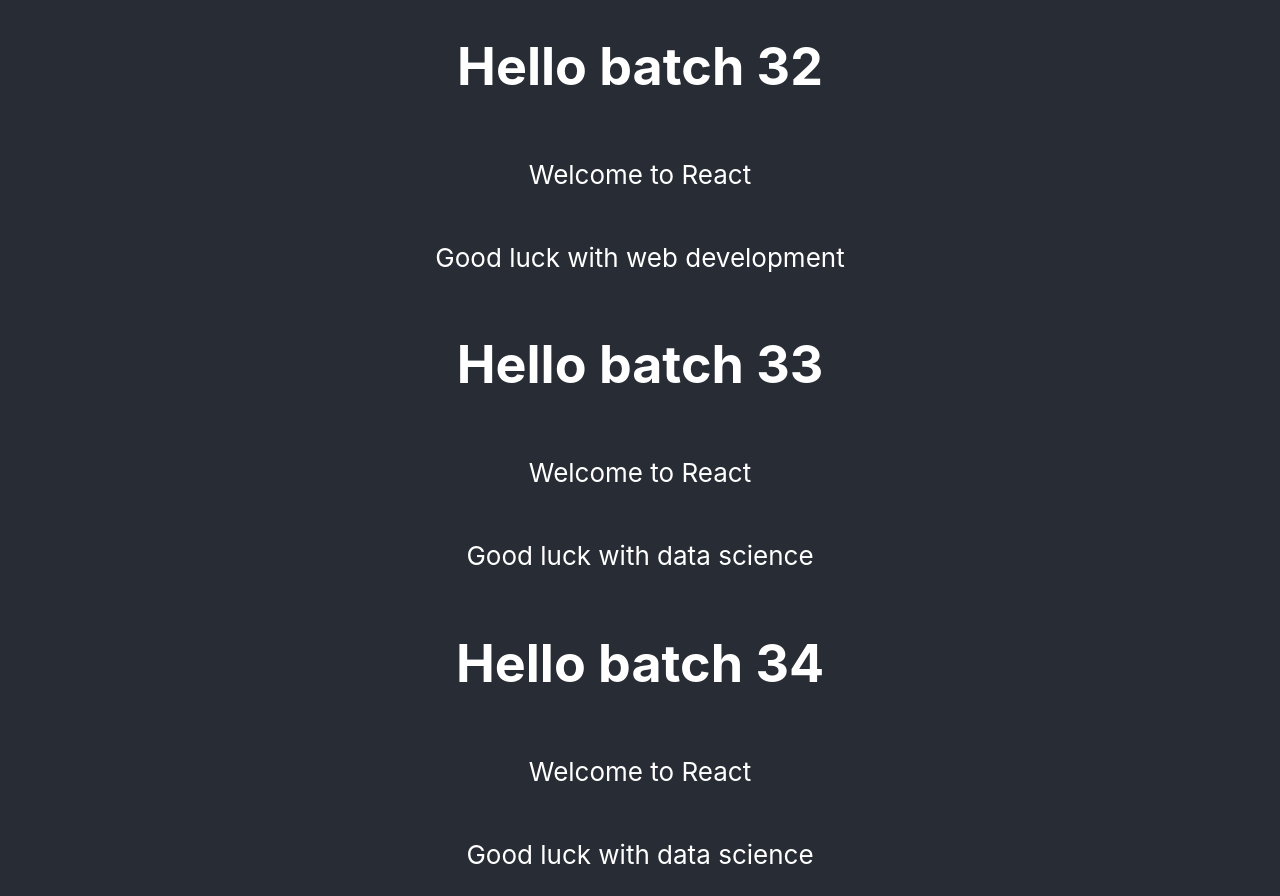
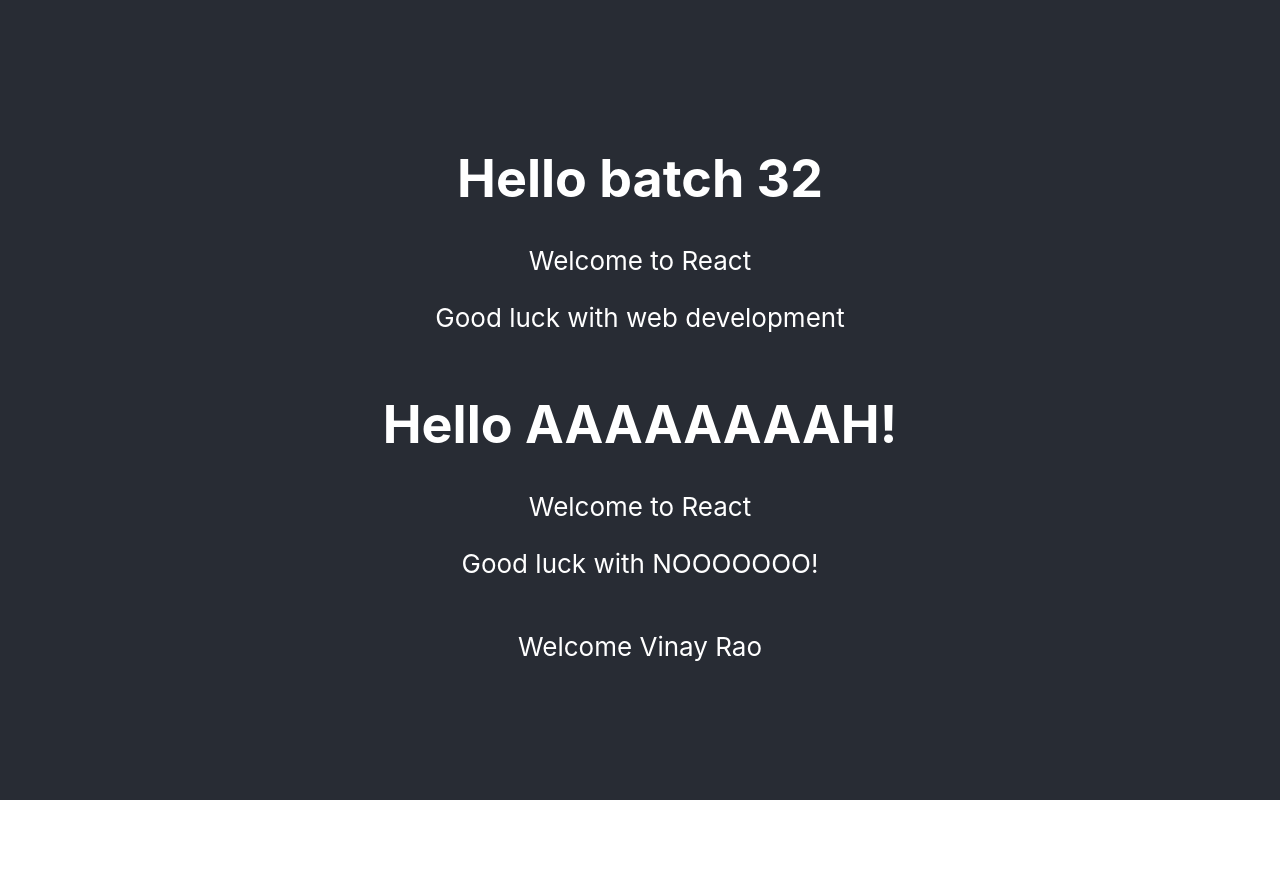
Before and after one commit to EcaCosca/batch32reactexample, a React (Create React App) app: page / in a window 1280 px wide. After the commit the page ends 800 px from the top, so only its background shows below. Built offline with nearby package versions, Linux system fonts and the light colour scheme.

Commit message:
Greeting example

```diff
--- a/src/App.js
+++ b/src/App.js
@@ -1,14 +1,17 @@
 import logo from './logo.svg';
 import './App.css';
 import Button from './Button';
+import Greeting from './components/Greeting';
 
 function App() {
   return (
     <div className="App">
       <header className="App-header">
         <Button prop='batch 32' study='web development'/>
-        <Button prop='batch 33' study="data science"/>
-        <Button prop='batch 34' study="data science"/>
+        {/* <Button prop='batch 33' study="data science"/>
+        <Button prop='batch 34' study="data science"/> */}
+        <Button prop='AAAAAAAAH!' study="NOOOOOOO!"/>
+        <Greeting firstName='Vinay' lastName='Rao'/>
       </header>
     </div>
   );
--- a/src/Button.js
+++ b/src/Button.js
@@ -3,11 +3,11 @@
 const Button = ({prop, study}) => {
     // console.log('prop'+prop)
   return (
-    <>
+    <div onClick={() => alert(`I've clicked`+prop)}>
         <h1>Hello {prop}</h1>
         <p>Welcome to React</p>
         <p>Good luck with {study}</p>
-    </>
+    </div>
   )
 }
 
--- /dev/null
+++ b/src/components/Greeting.js
@@ -0,0 +1,11 @@
+import React from 'react'
+
+function Greeting({firstName, lastName}) {
+  return (
+    <div>
+        <p>Welcome {firstName+' '+lastName}</p>
+    </div>
+  )
+}
+
+export default Greeting
```
